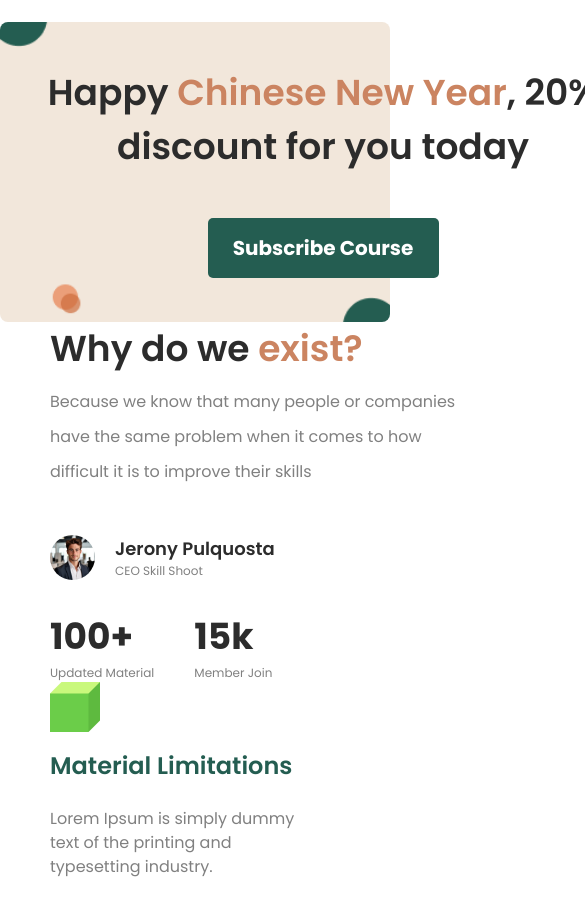
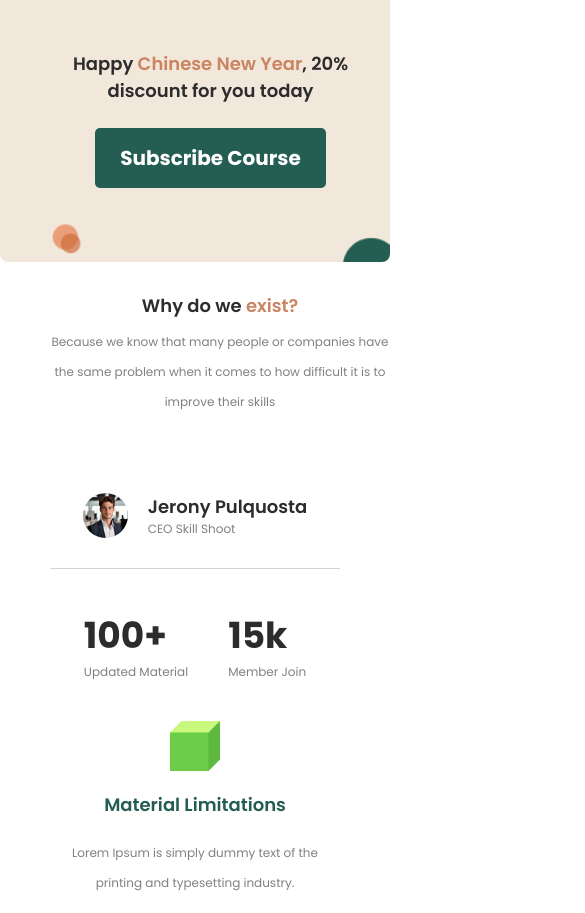
Before and after one commit to BishalAshiq/skill-shoot, a Next.js app: page / in a window 390 px wide. Shown: the part 1020-1933 px from the top of the page, 585 px wide, since content can reach past the window. Built offline with nearby package versions, Linux system fonts and the light colour scheme.

Commit message:
working on responsiveness

```diff
--- a/src/components/homeAll/Doexist/Doexist.module.css
+++ b/src/components/homeAll/Doexist/Doexist.module.css
@@ -128,3 +128,89 @@ rgba(44, 44, 44, 1);
     width: 270px;
     height: 103px;
 }
+
+
+
+/* Extra small devices (phones, less than 576px) */
+@media (max-width: 575.98px) {
+    .doexisittagdiv{
+        display: grid;
+        place-items: center;
+        margin: 30px 0;
+    }
+  .doexisittag{
+    font-family: "Poppins", sans-serif;
+    font-weight: 600;
+    font-size: 18px;
+    /* color: rgba(36, 93, 81, 1); */
+    width: 157px;
+    text-align: center;
+    height: 27px;
+    line-height: 27px;
+  }
+  .doexisittagspan{
+    font-family: "Poppins", sans-serif;
+    font-weight: 600;
+    font-size: 18px;
+    /* color: rgba(36, 93, 81, 1); */
+    width: 157px;
+
+    height: 27px;
+    line-height: 27px;
+  }
+  .doexisittagstexTs{
+    font-family: "Poppins", sans-serif;
+    font-weight: 400;
+    font-size: 12px;
+    /* color: rgba(36, 93, 81, 1); */
+    width: 340px;
+    color: rgba(128, 128, 128, 1);
+    height: 90px;
+    line-height: 30px;
+    text-align: center;
+  }
+  .doexisiIddiv{
+    display: flex;
+    justify-content: center;
+    gap: 20px;
+    align-items: center;
+    border-bottom: 1px solid rgba(44, 44, 44, 0.2);
+}
+.doexisinumberdiv{
+    display: flex;
+    justify-content: center;
+    align-items: center;
+    gap: 40px;
+    text-align: center;
+    margin: 40px 0;
+}
+.doexistMUVHdiv{
+    display: flex;
+    flex-direction: column;
+    justify-content: center;
+    align-items: center;
+    text-align: center;
+}
+.doexistMUVHh5{
+    font-size: 18px;
+    line-height: 27px;
+    width: 182px;
+    height: 27px;
+}
+.doexistMUVHpara{
+    font-size: 12px;
+    line-height: 30px;
+    width: 270px;
+    height: 60px;
+}
+}
+
+/* Small devices (landscape phones, 576px and up) */
+@media (min-width: 576px) and (max-width: 767.98px) {
+
+}
+
+/* Medium devices (tablets, 768px and up) */
+@media (min-width: 768px) and (max-width: 991.98px) {
+  /* Styles */
+}
--- a/src/components/homeAll/LetUsSkShoot/LetUsSkShoot.jsx
+++ b/src/components/homeAll/LetUsSkShoot/LetUsSkShoot.jsx
@@ -52,7 +52,7 @@ const LetUsSkShoot = () => {
                                             </div>
                                         </div>
                                         <div className='col-xl-6 col-lg-6 col-md-6 col-sm-12 col-12'>
-                                            <div>
+                                            <div className={style.LetUsSkShootnumdivs}>
                                                 <span className={style.LetUsSkShootsvg}>
                                                     <svg width="25" height="25" viewBox="0 0 25 25" fill="none" xmlns="http://www.w3.org/2000/svg">
                                                         <path d="M18.75 9.37499C18.75 8.22604 17.8157 7.29166 16.6667 7.29166H15.173L12.6542 3.09479C12.4686 2.787 12.2068 2.53223 11.8941 2.35507C11.5813 2.1779 11.2282 2.08431 10.8688 2.08333H5.20837V4.16666H10.8688L12.7438 7.29166H4.16671C3.01775 7.29166 2.08337 8.22604 2.08337 9.37499V18.75C2.08337 19.899 3.01775 20.8333 4.16671 20.8333H16.6667C17.8157 20.8333 18.75 19.899 18.75 18.75V15.625L22.9167 17.7083V10.4167L18.75 12.5V9.37499ZM16.6688 18.75H4.16671V9.37499H16.6667L16.6677 13.5417H16.6667V14.5833L16.6677 14.5844L16.6688 18.75Z" fill="#CB8461" />
@@ -65,7 +65,7 @@ const LetUsSkShoot = () => {
                                             </div>
                                         </div>
                                         <div className='col-xl-6 col-lg-6 col-md-6 col-sm-12 col-12'>
-                                            <div>
+                                            <div >
                                                 <span className={style.LetUsSkShootsvg}>
                                                     <svg width="21" height="21" viewBox="0 0 21 21" fill="none" xmlns="http://www.w3.org/2000/svg">
                                                         <path d="M10.5 0.0833282C4.75629 0.0833282 0.083374 4.75625 0.083374 10.5C0.083374 16.2437 4.75629 20.9167 10.5 20.9167C16.2438 20.9167 20.9167 16.2437 20.9167 10.5C20.9167 4.75625 16.2438 0.0833282 10.5 0.0833282ZM10.5 18.8333C5.90525 18.8333 2.16671 15.0948 2.16671 10.5C2.16671 5.9052 5.90525 2.16666 10.5 2.16666C15.0948 2.16666 18.8334 5.9052 18.8334 10.5C18.8334 15.0948 15.0948 18.8333 10.5 18.8333Z" fill="#CB8461" />
--- a/src/components/homeAll/PopCourseWeek/PopCourseWeek.jsx
+++ b/src/components/homeAll/PopCourseWeek/PopCourseWeek.jsx
@@ -16,7 +16,7 @@ const PopCourseWeek = () => {
         slidesToShow: 3,
         slidesToScroll: 1,
         initialSlide: 0,
-        autoplay: true,
+        autoplay: false,
         speed: 6000,
         autoplaySpeed: 6000,
         cssEase: "linear",
--- a/src/components/homeAll/Review/Review.jsx
+++ b/src/components/homeAll/Review/Review.jsx
@@ -59,7 +59,7 @@ const Review = () => {
         <div>
             <div className={style.Reviewfulldiv}>
                 <div className={style.Reviewtagsdiv}>
-                    <h1 className={style.Reviewtag}>What do they <span Reviewtagspan>say?</span></h1>
+                    <h1 className={style.Reviewtag}>What do they <span  className={style.Reviewtagspan}>say?</span></h1>
                     <p className={style.Reviewtagp}>This is an honest review from members who have joined us</p>
                 </div>
                 <div className="container">
--- a/src/components/homeAll/Review/Review.module.css
+++ b/src/components/homeAll/Review/Review.module.css
@@ -126,3 +126,41 @@
     transition: all 0.3s ease-in-out;
     margin: 0 0 30px 0;
 }
+
+
+/* Extra small devices (phones, less than 576px) */
+@media (max-width: 575.98px) {
+
+    .Reviewtag{
+        font-family: "Poppins", sans-serif;
+        width: 170px;
+        height: 27px;
+        font-weight: 600;
+        font-size: 18px;
+        line-height: 27px;
+        color: rgba(44, 44, 44, 1);
+    }
+    .Reviewtagspan{
+
+    }
+    .Reviewtagp{
+        font-family: "Poppins", sans-serif;
+        width: 262px;
+        height: 60px;
+        font-weight: 400;
+        font-size: 12px;
+        line-height: 30px;
+        color: rgba(128, 128, 128, 1);
+    }
+
+}
+
+/* Small devices (landscape phones, 576px and up) */
+@media (min-width: 576px) and (max-width: 767.98px) {
+
+}
+
+/* Medium devices (tablets, 768px and up) */
+@media (min-width: 768px) and (max-width: 991.98px) {
+  /* Styles */
+}
--- a/src/components/homeAll/SubscribeUs/SubscribeUs.module.css
+++ b/src/components/homeAll/SubscribeUs/SubscribeUs.module.css
@@ -173,3 +173,50 @@ border: none;
     display: flex;
     justify-content: right;
 }
+
+
+
+
+
+
+
+
+/* Extra small devices (phones, less than 576px) */
+@media (max-width: 575.98px) {
+   .LetUsSubscribefulldiv{
+    display: flex;
+    flex-direction: column;
+    justify-content: center;
+    align-items: center;
+   }
+   .LetUsSubscribeh1{
+    font-family: "Poppins", sans-serif;
+    font-weight: 600;
+    font-size: 18px;
+    line-height: 27px;
+    color:
+    rgba(44, 44, 44, 1);
+    width: 204px;
+    height: 27px;
+   }
+   .LetUsSubscribep{
+    font-family: "Poppins", sans-serif;
+    font-weight: 400;
+    font-size: 12px;
+    color:
+    rgba(128, 128, 128, 1);
+    width: 301px;
+    height: 90px;
+}
+
+}
+
+/* Small devices (landscape phones, 576px and up) */
+@media (min-width: 576px) and (max-width: 767.98px) {
+
+}
+
+/* Medium devices (tablets, 768px and up) */
+@media (min-width: 768px) and (max-width: 991.98px) {
+  /* Styles */
+}
--- a/src/components/homeAll/TrustedCompany/TrustCompany.jsx
+++ b/src/components/homeAll/TrustedCompany/TrustCompany.jsx
@@ -13,8 +13,9 @@ const TrustCompany = () => {
                     <img className={style.trustImg} src='/images/uber.png' alt=''/>
                     <img className={style.trustImg1} src='/images/google.png' alt=''/>
                     <img className={style.trustImg2} src='/images/paypal.png' alt=''/>
+                    <img className={style.trustImg4} src='/images/microsoft.png' alt=''/>
                     <img className={style.trustImg3} src='/images/dribble.png' alt=''/>
-                    <img className={style.trustImg4} src='/images/microsoft.png' alt=''/>
+
                 </div>
             </div>
 
--- a/src/components/homeAll/TrustedCompany/TrustCompany.module.css
+++ b/src/components/homeAll/TrustedCompany/TrustCompany.module.css
@@ -124,7 +124,8 @@ font-family: "Poppins", sans-serif;
         display: flex;
         justify-content: center;
         flex-wrap: wrap;
-        gap: 60px;
+        gap: 30px;
+        margin: 0 50px;
         /* border: solid gray; */
         /* width: 100px; */
         }
@@ -143,13 +144,37 @@ font-family: "Poppins", sans-serif;
 
 }
  .hcnytextarea{
-    padding: 30px;
+    /* padding: 30px; */
     display: grid;
     place-items: center;
     width: 340px;
     height: 300px;
     text-align: center;
     align-items: center;
+ }
+
+ .hcyntag{
+    width: 301px;
+    height: 54px;
+    font-size: 18px;
+    font-family: "Poppins", sans-serif;
+    font-weight: 600;
+    line-height:27px;
+
+    text-align: center;
+ }
+ .hcynbtn{
+    margin: -114px 0 0 0;
+ }
+ .hcyntagspan{
+    width: 301px;
+    height: 54px;
+    font-size: 18px;
+    font-family: "Poppins", sans-serif;
+    font-weight: 600;
+    line-height:27px;
+
+    text-align: center;
  }
 .trusttexttag{
     width: 328px;
--- a/src/components/shared/Footer.jsx
+++ b/src/components/shared/Footer.jsx
@@ -36,6 +36,7 @@ const Footer = () => {
                             Testimoni
                         </Link>
                     </div>
+                    <h6 className={style.CompanyTagmob}>Skill <span className={style.CompanyTagspanmob}>Shoot</span></h6>
                 </div>
             </div>
         </div>
```
Also changed, not shown: src/components/homeAll/LetUsSkShoot/LetUsSkShoot.module.css (+53 -0 lines), src/components/homeAll/PopCourseWeek/PopCourseWeek.module.css (+48 -0 lines), src/components/shared/Footer.module.css (+110 -0 lines).
